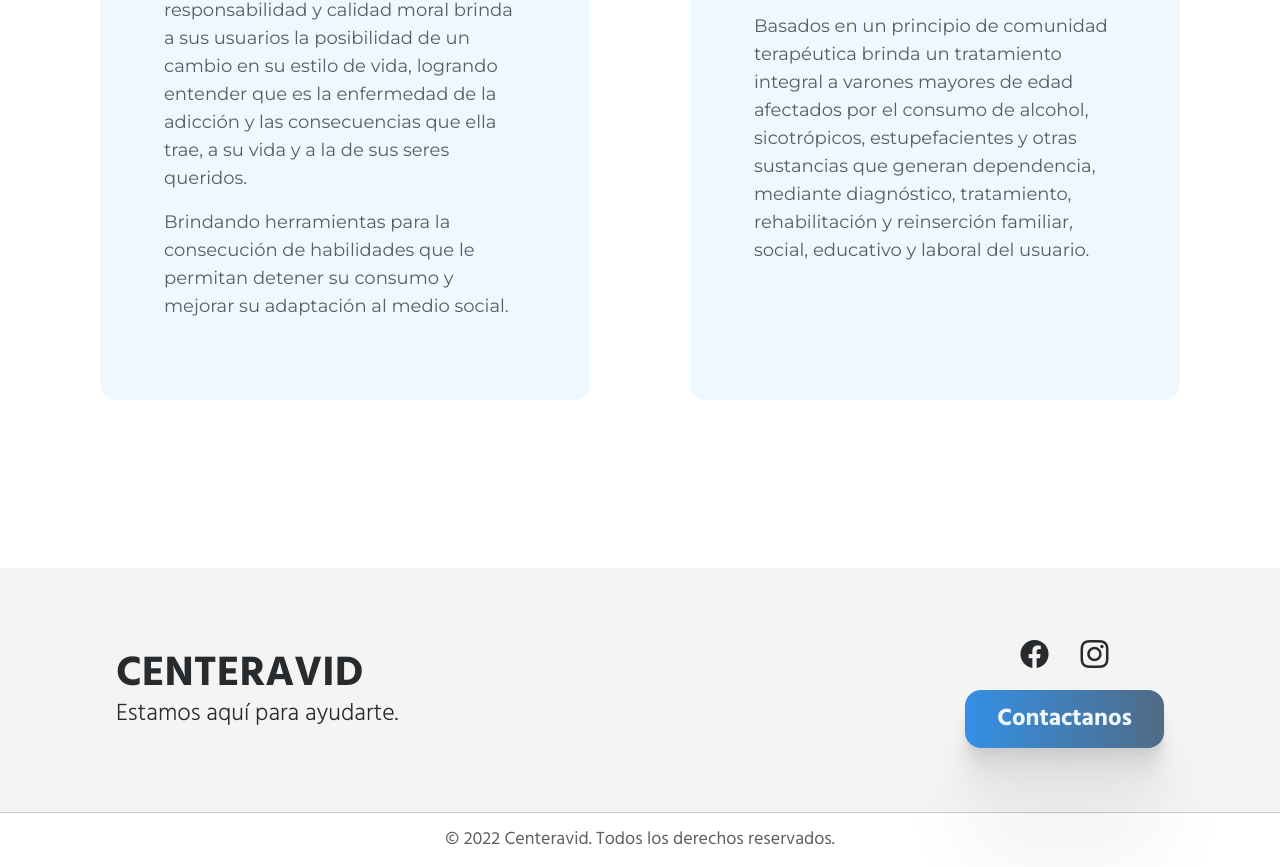
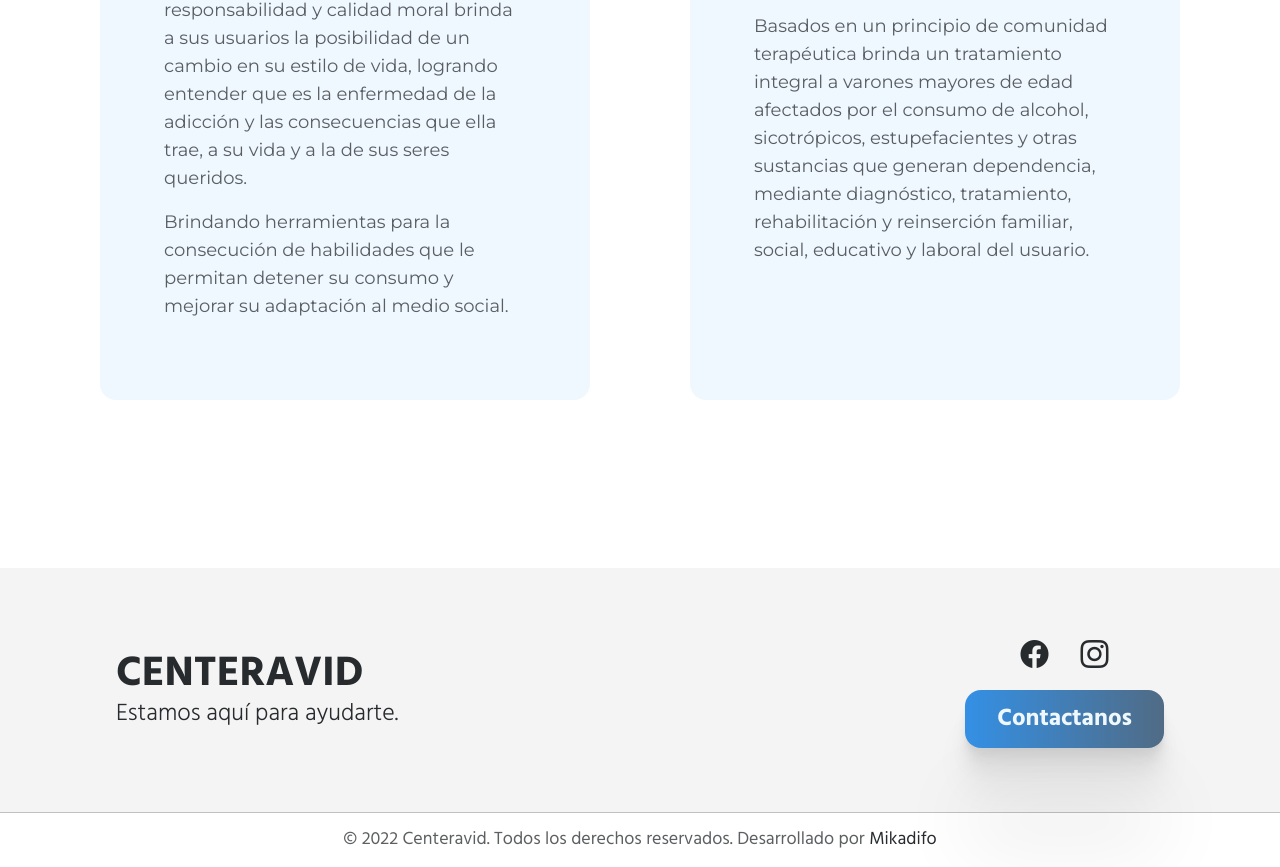
Before and after one commit to Mikadifo/Centeravid, a React (Create React App) app: page / in a window 1280 px wide. Shown: the part 1449-2316 px from the top of the page. Built offline with nearby package versions, Linux system fonts and the light colour scheme.

Commit message:
[mod] added dev info at the footer

```diff
--- a/src/components/footer/Footer.css
+++ b/src/components/footer/Footer.css
@@ -9,6 +9,7 @@
 .foot-info {
   background-color: var(--color-black-05);
   padding: 64px 128px;
+  border-bottom: 1px solid var(--color-black-25);
 }
 
 .foot-info h3 {
@@ -48,12 +49,25 @@
 }
 
 .foot-copy {
-  border-top: 1px solid var(--color-black-25);
   padding: 20px 0;
+  margin: 0 32px;
   color: var(--color-black-75);
   font-size: var(--h6-size);
   font-family: var(--h6-font-regular);
   line-height: var(--h6-height);
+}
+
+.foot-copy a {
+  text-decoration: none;
+  color: rgb(var(--color-black));
+}
+
+.foot-copy a:hover {
+  text-decoration: underline;
+}
+
+.foot-copy a:active {
+  opacity: 0.75;
 }
 
 @media (max-width: 768px) {
--- a/src/components/footer/Footer.js
+++ b/src/components/footer/Footer.js
@@ -59,7 +59,16 @@ const Footer = () => {
                 </div>
             </div>
             <div className="foot-copy text-center">
-                © 2022 Centeravid. Todos los derechos reservados.
+                © 2022 Centeravid. Todos los derechos reservados. Desarrollado
+                por{' '}
+                <a
+                    href="https://mikadifo.com"
+                    target="_blank"
+                    rel="noreferrer"
+                    data-testid="dev-link"
+                >
+                    Mikadifo
+                </a>
             </div>
         </footer>
     );
```
Also changed, not shown: 1 other file (tests, documents, lock files or other folders).
